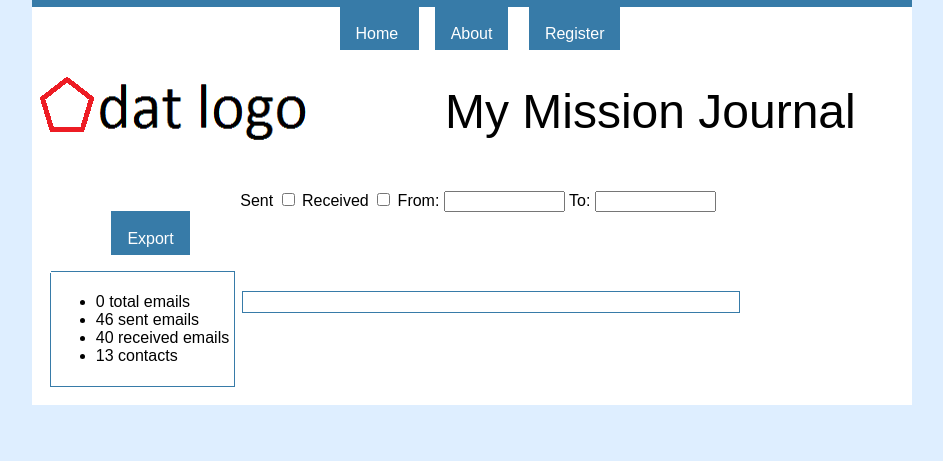
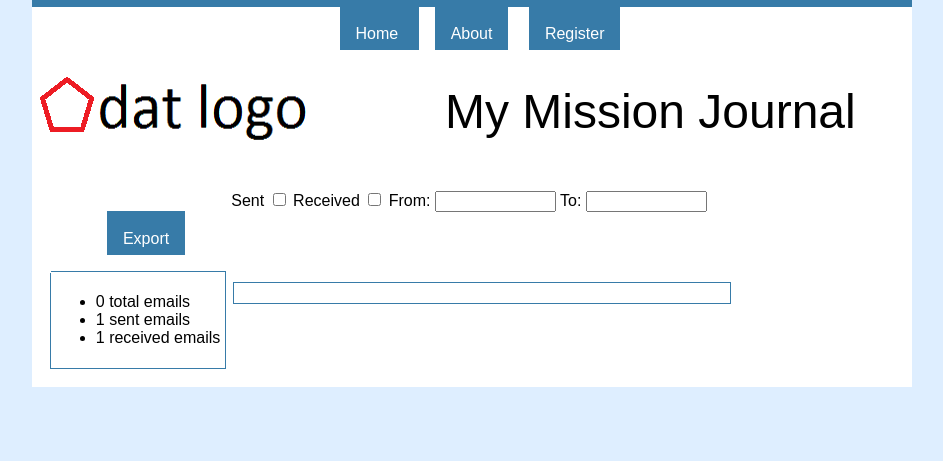
Before and after one commit to tduck/mission-email-journal, a Flask app: template templates/messages.html in a window 1280 px wide. Shown: the part 1-462 px from the top of the page, without its empty margins (168-1111 px from the left). Run offline with Flask 2, Linux system fonts and the light colour scheme; the template is opened without the code that fills it: most values are stand-ins (such as "Sample title", 1, 10 or a date in 2020); some libraries are stand-ins or nearby versions.

Commit message:
messages

```diff
--- a/templates/messages.html
+++ b/templates/messages.html
@@ -55,9 +55,8 @@ To: <input type="text" size="12" id="endDate" />
 	<b>{{ session['username'] }}</b>
 	<ul>
 	<li>{{messages|length}} total emails</li>
-	<li>46 sent emails</li>
-	<li>40 received emails</li>
-	<li>13 contacts</li>
+	<li>{{sent|length}} sent emails</li>
+	<li>{{received|length}} received emails</li>
 	</ul>
 	</div>
 	</td>
```
Also changed, not shown: other parts of templates/messages.html (+3 -1 lines).
